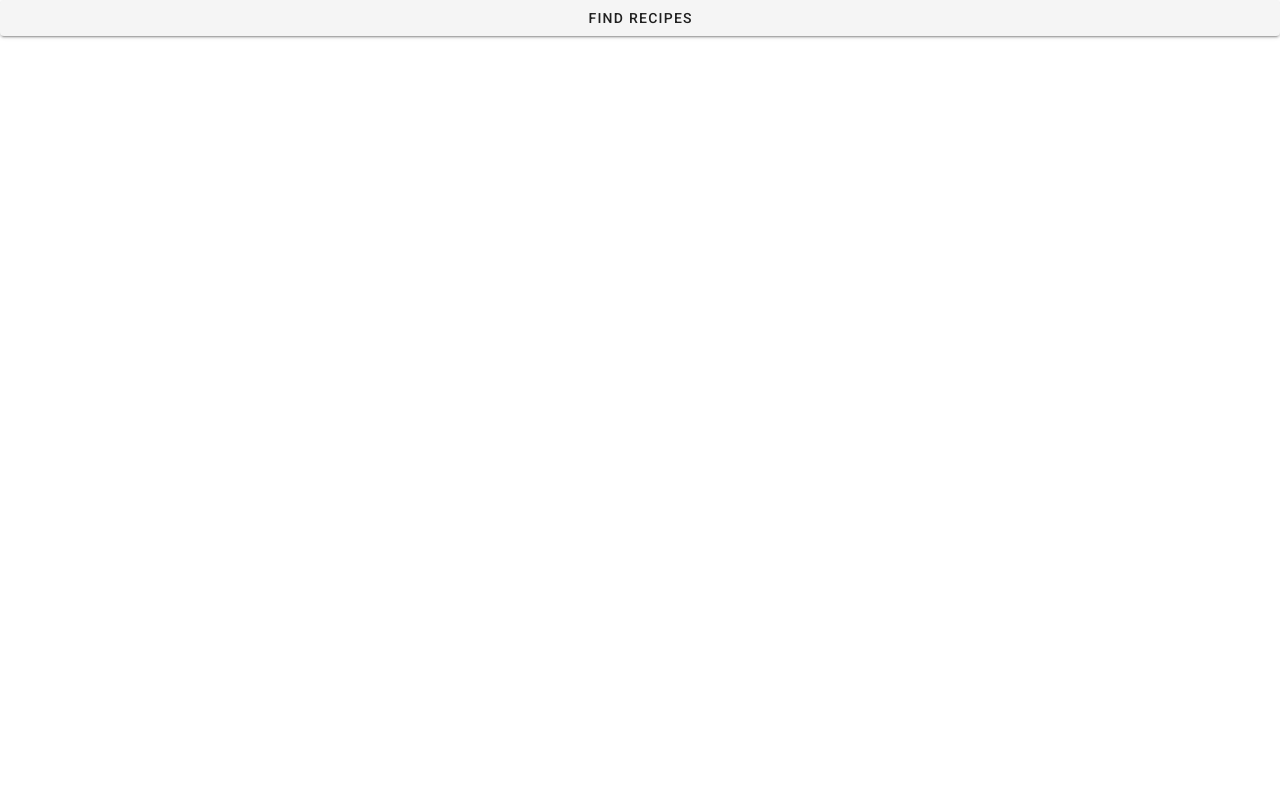
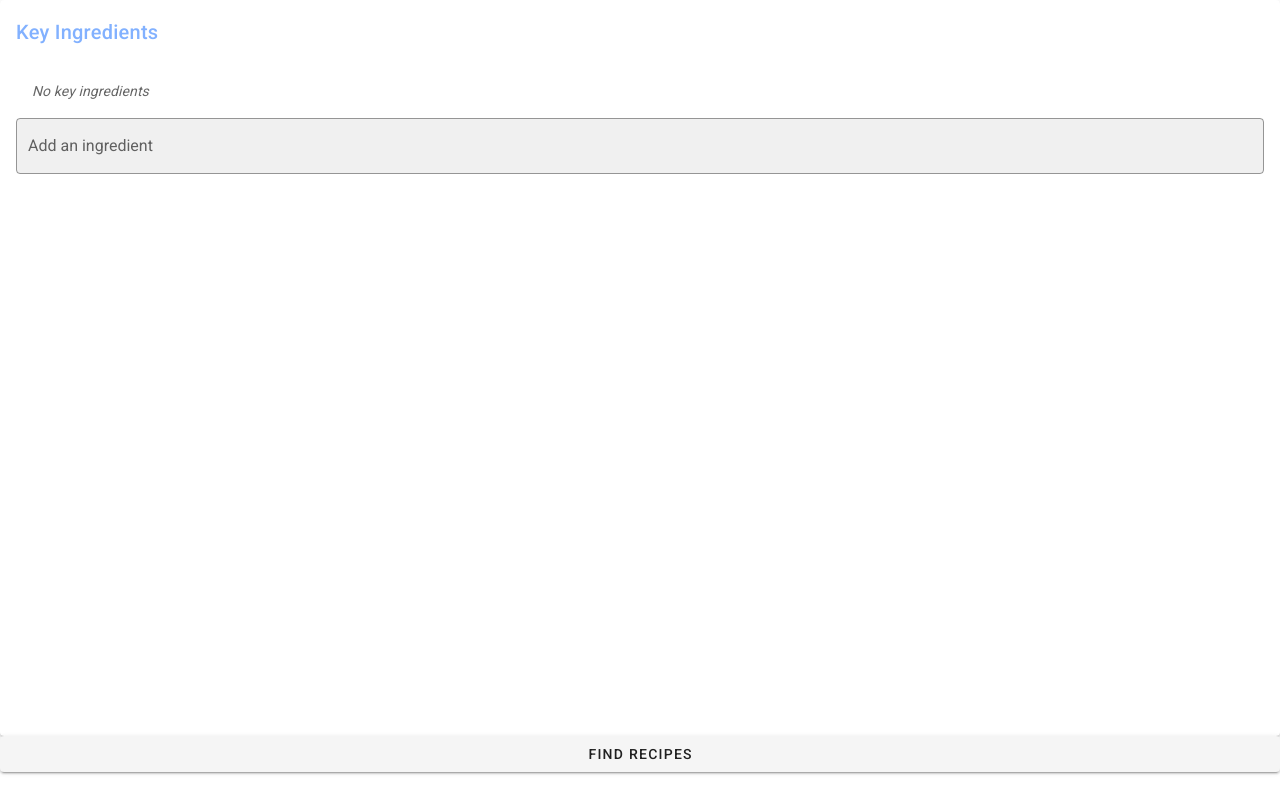
Before and after one commit to SpencerTruett/Vue-Recipes, a Vue app: page / in a window 1280 px wide. Built offline with nearby package versions, Linux system fonts and the light colour scheme.

Commit message:
KeyIngredients imported into App

```diff
--- a/src/App.vue
+++ b/src/App.vue
@@ -1,5 +1,6 @@
 <template>
   <v-app>
+    <KeyIngredients />
     <v-btn @click="getRandomRecipes">Find recipes</v-btn>
     <RecipeResults />
   </v-app>
@@ -8,9 +9,10 @@
 <script>
 import { mapActions } from "vuex";
 import RecipeResults from "./components/RecipeResults"
+import KeyIngredients from "./components/KeyIngredients"
 
 export default {
-  components: { RecipeResults },
+  components: { RecipeResults, KeyIngredients },
   methods: {
     ...mapActions(["getRandomRecipes"])
   }
--- a/src/components/KeyIngredients.vue
+++ b/src/components/KeyIngredients.vue
@@ -1,4 +1,27 @@
-<template></template>
+<template>
+  <v-card height="100%">
+    <v-card-title class="accent--text">Key Ingredients</v-card-title>
+    <v-card-text>
+      <div class="pb-6" v-if="ingredients.length">
+        <v-chip-group column>
+          <v-chip
+            v-for="ing in ingredients"
+            :key="ing"
+            close
+            @click:close="removeIngredient(ing)"
+            color="primary"
+          >{{ ing }}</v-chip>
+        </v-chip-group>
+      </div>
+      <v-card-subtitle v-else>
+        <em>No key ingredients</em>
+      </v-card-subtitle>
+      <v-form @submit.prevent="submit">
+        <v-text-field filled outlined label="Add an ingredient" v-model="ingredient" />
+      </v-form>
+    </v-card-text>
+  </v-card>
+</template>
 
 <script>
 import { mapMutations, mapState } from "vuex"
@@ -10,7 +33,11 @@ export default {
     };
   },
   methods: {
-    ...mapMutations(["addIngredient", "removeIngredient"])
+    ...mapMutations(["addIngredient", "removeIngredient"]),
+    submit() {
+      this.addIngredient(this.ingredient);
+      this.ingredient = "";
+    }
   },
   computed: {
     ...mapState(["ingredients"])
```
